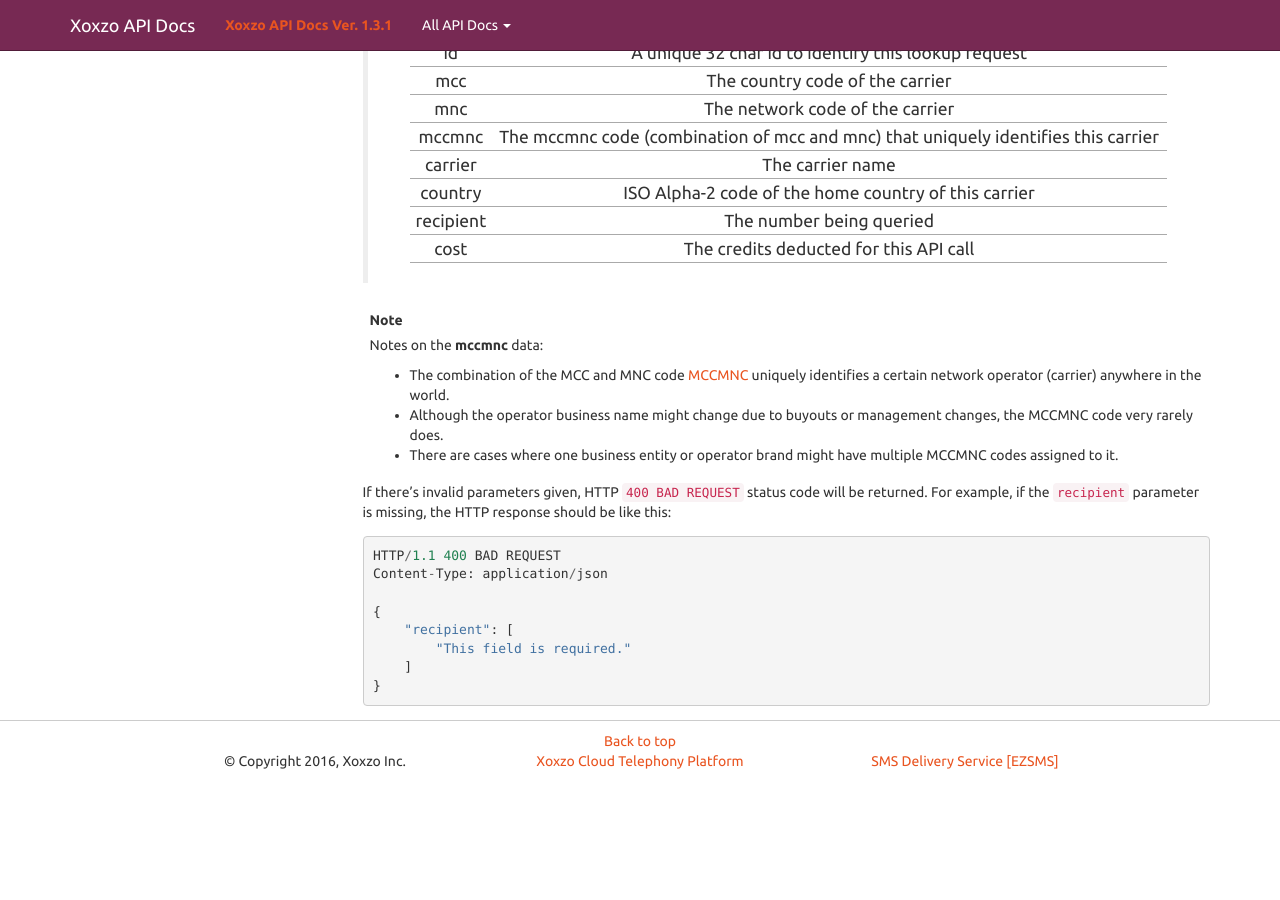
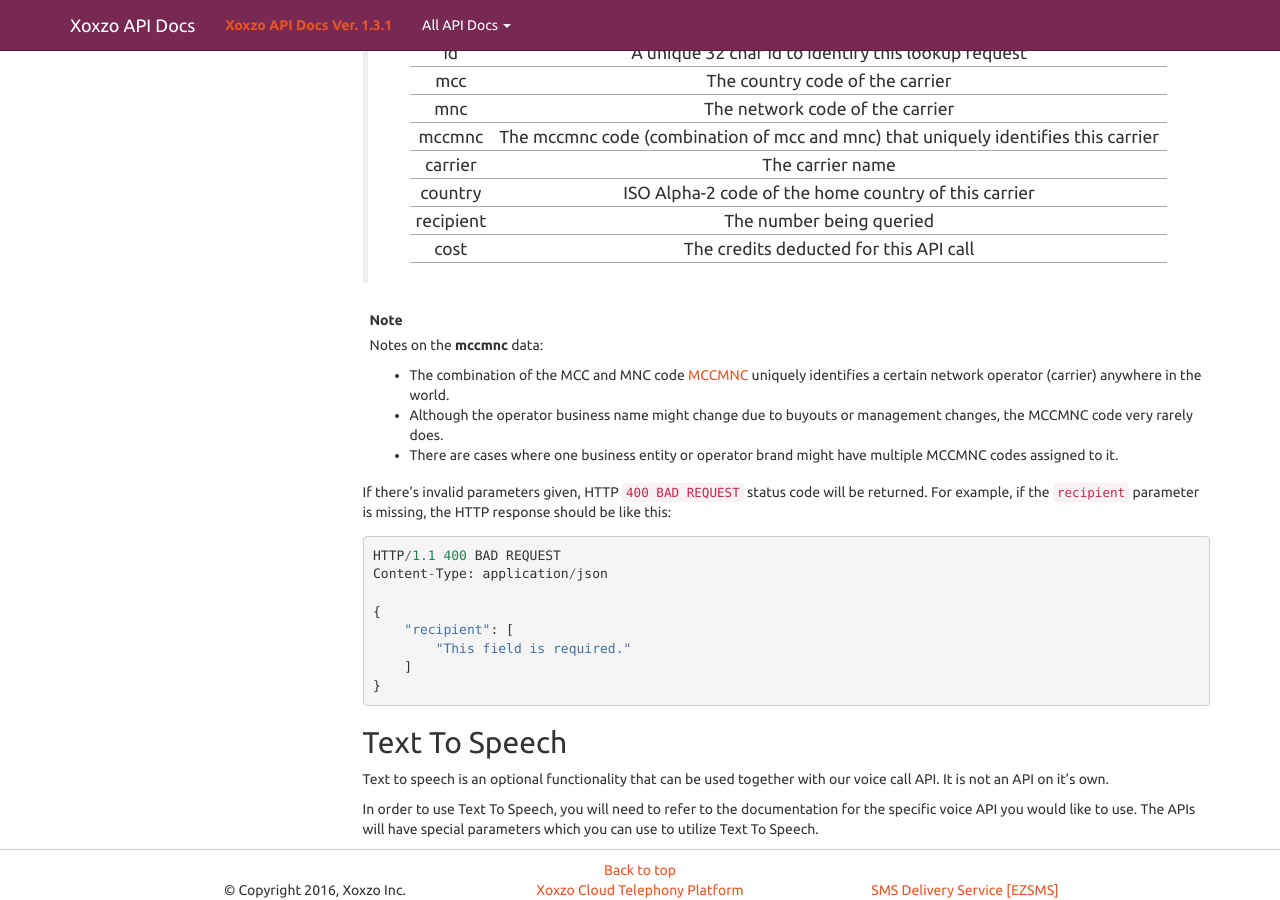
Before and after one commit to xoxzo/docs.xoxzo.com, a Sphinx documentation site: the page built from source/utilsapi.rst, in a window 1280 px wide and 900 px high, scrolled down 1485 px. Built offline with Sphinx 7.4.7, drawn with Linux system fonts in a browser that asks for light colours; before the commit the page ends 2256 px from its top, so only the background shows below that.

Commit message:
X4CTBE-240 Placeholder for TTS docs

```diff
--- a/source/utilsapi.rst
+++ b/source/utilsapi.rst
@@ -109,3 +109,13 @@
             "This field is required."
         ]
     }
+
+
+Text To Speech
+====================================
+Text to speech is an optional functionality that can be used together with our voice call API.
+It is not an API on it's own.
+
+In order to use Text To Speech, you will need to refer to the documentation for the specific
+voice API you would like to use. The APIs will have special parameters which you can use
+to utilize Text To Speech.
```
Also changed, not shown: source/voice.rst (+12 -0 lines).
